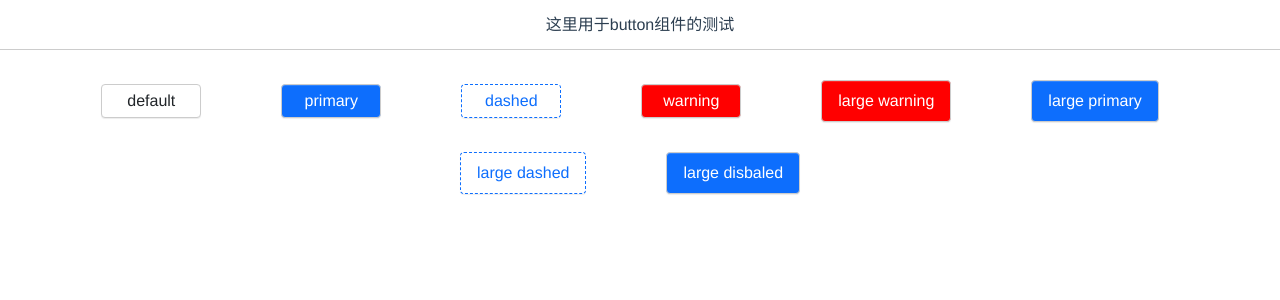
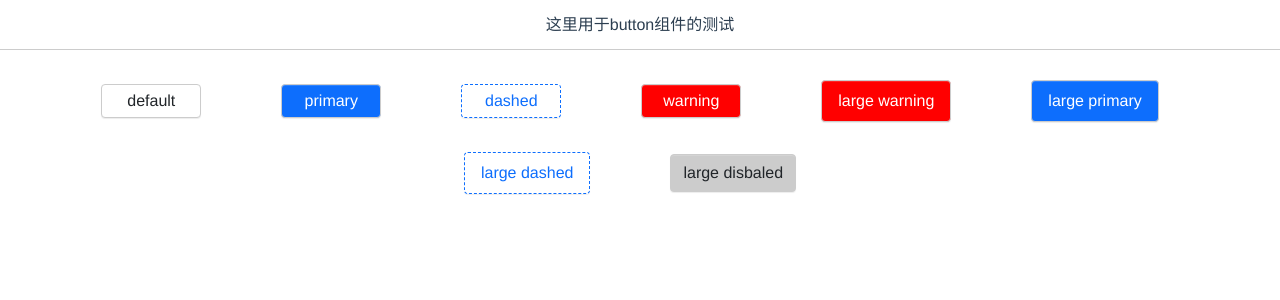
Before and after one commit to Until-You-Possible/createFrameVue3, a Vue app in the folder framework/: page /button in a window 1280 px wide. Shown: the top 300 px of the page. Built offline with nearby package versions, Linux system fonts and the light colour scheme.

Commit message:
完善button逻辑

```diff
--- a/framework/src/components/Button/button.vue
+++ b/framework/src/components/Button/button.vue
@@ -38,18 +38,23 @@ export default defineComponent({
   props: {
     type: String,
     size: String,
-    text: String
+    text: String,
+    disabled: String
   },
   setup (props, context) {
-    const { type, size, text } = props;
+    console.log("props", props);
+    const { type, size, text, disabled } = props;
     if (!text) return;
     const textRef = ref<string | undefined>("");
     const classesRef = ref<string | undefined>("");
     onMounted(() => {
       textRef.value = props.text;
       const handleButtonClass  = new HandleButtonClass(props);
-      classesRef.value = handleButtonClass.makeALlClasses();
-      console.log("classesRef", classesRef);
+      if (disabled) {
+        classesRef.value = "btn btn-disabled";
+      } else {
+        classesRef.value = handleButtonClass.makeALlClasses();
+      }
     });
 
 
@@ -117,10 +122,10 @@ export default defineComponent({
   font-size:  $btn-font-size;
   padding: $btn-padding-y-sm $btn-padding-x-sm;
 }
-.btn-disbaled {
+.btn-disabled {
   pointer-events: none;
   background: #ccc;
-  cursor: not-allowed;
+  cursor: not-allowed !important;
 }
 
 </style>
--- a/framework/src/components/Button/buttonTypes.ts
+++ b/framework/src/components/Button/buttonTypes.ts
@@ -5,14 +5,12 @@ class HandleButtonClass {
   type;
   size;
   shape;
-  disabled;
   commonClass = "btn";
 
   constructor(props: any) {
     this.type = props.type;
     this.size = props.size;
     this.shape = props.shape;
-    this.disabled = props.disabled;
   }
 
   // 定义size
--- a/framework/src/components/Button/index.vue
+++ b/framework/src/components/Button/index.vue
@@ -10,7 +10,7 @@
        <Button  type="warning" size="large" text="large warning" />
        <Button  type="primary" size="large" text="large primary" />
        <Button  type="dashed"  size="large" text="large dashed" />
-       <Button  type="primary" disbaled="disbaled"  size="large" text="large disbaled" />
+       <Button  type="primary" disabled="disabled"  size="large" text="large disbaled" />
      </div>
   </div>
 
```
